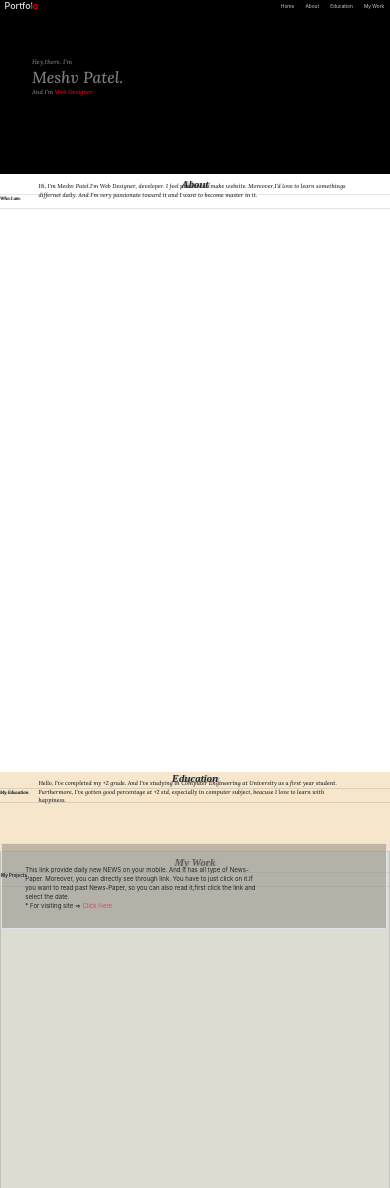
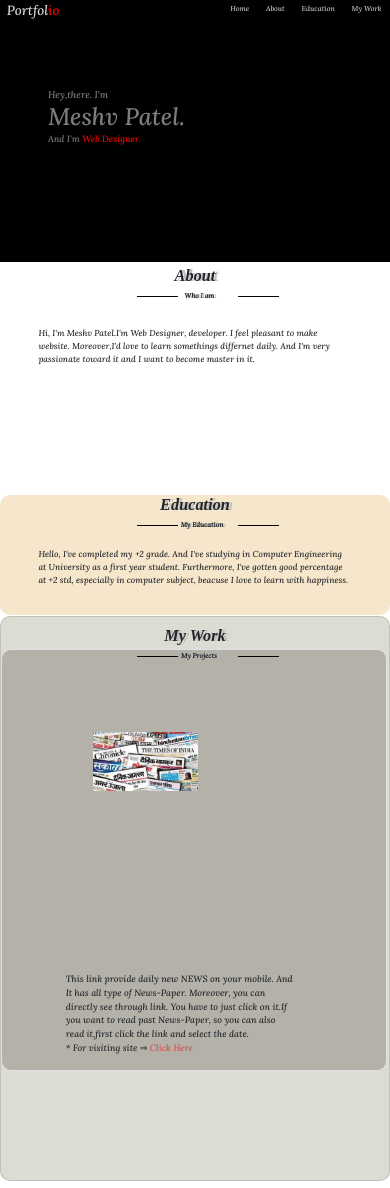
Before and after one commit to meshv-p/first_protfolio, a plain HTML site: page index.html in a window 390 px wide. Drawn offline with nearby package versions, Linux system fonts and the light colour scheme.

Commit message:
Update style.css

```diff
--- a/style.css
+++ b/style.css
@@ -1,14 +1,12 @@
 @import url('https://fonts.googleapis.com/css2?family=Lora:ital,wght@1,500&display=swap');
 html{
     font-size: 62.5%;
+    scroll-behavior: smooth;
 }
 
-.body{
-    height: 70vh;
-    margin-top: .3rem;
+body{
+    font-family: 'Lora', serif;
     scroll-behavior: smooth;
-    font-family: 'Lora', serif;
-    /* font-size: 10rem; */
 }
 
 h3{
@@ -18,7 +16,6 @@ h3{
     font-size: 2.8rem;
 }
 #io{
-    margin-left: -.7rem;
     color: red;
 }
 
@@ -98,15 +95,16 @@ h5{
 .card{
     background-color: #dcdcd3;
     height: 65vh;
-
+    border-radius: 10px;
 }
 .border{
     width: 99vw;
     height: 26.875rem;   /*43vh*/
     /* margin: 47rem 3rem; */
     background-color: #948f878c;
+    border-radius: 10px;
     position: relative;
-    top: -8.3rem;
+    top: -4.2rem;
     z-index: 1;
 }
 
@@ -178,6 +176,10 @@ a{
     width: 80vw;
     height: 19vh;
     margin-bottom: 1.6rem;
+    margin-top: 2.7rem;
+}
+header{
+    height: 10rem;
 }
 
 h4{
@@ -190,7 +192,7 @@ h4{
     font-weight: bold;
     margin-bottom: .8rem;
 }
-#hr1{
+.hr1{
     width: 10vw;
     margin-left: 37%;
     display: inline-block;
@@ -199,18 +201,24 @@ h4{
     border: .1rem solid black;
     margin-bottom: 1.6rem;
 }
-b{
+.b{
     text-align: center;
     position: relative;
     top: -1.0rem;
+    margin-left: 0.4rem;
     font-size: 1.4rem;
     text-shadow: silver .4rem .1rem .1rem;
 }
+.b1{
+    margin-left: 1.4rem;
+}
+.b1{
+    margin-left: 1.2rem;
+}
 
-
-#hr2{
+.hr2{
     width: 10vw;
-    margin-left: 53%;
+    margin-left: 55%;
     display: inline-block;
     position: relative;
     top: -3.7rem;
@@ -224,7 +232,7 @@ b{
     /* border: 2rem solid red; */
     background-color: #f6e6cb;
     height: 24.975rem;
-
+    border-radius: 10px;
 }
 
 .edu {                  /* for educa heading */
@@ -280,6 +288,9 @@ b{
     font-family: 'Times New Roman', Times, serif;
     font-weight: bold;
 }
+#header{
+    margin-top: 1rem;
+}
 #hr31{
     width: 10vw;
     margin-left: 37%;
@@ -314,64 +325,59 @@ b{
 
 }
 
-@media (max-width:700px) {
-    /* body{
-         font-size: 9rem;
-    } */
+@media  (max-width:50rem) {
         #me{
             display: none;
         }
+        html{
+            font-size: 30%;
+        }
+        .hr1{
+            margin-left: 35%;
+            border-bottom: none;
+        }
+        .hr2{
+            margin-left: 61% ;
+            border-bottom: none;
+        }
         .right{
-        display: none;
+            /* display: none; */
+            width: 51vw;
+            height: 25vh;
+            /* border: 1px solid red; */
+            margin: auto 16rem;
+            top: -7.3rem;
         }
-    html{
-        font-size: 20%;
+        .news{
+            width: 28rem;
         }
-    .me{
-        height: 23vh;
+        #News{
+            top: 8%;
+            left: -6.3rem;
+            width: 30rem;
         }
-    header{
-        height: 4.4px;
+        .myself{
+            margin-left: 8rem;
         }
         .border{
-        top: -4.3rem ;
+            border: 2px solid green;
+            display: flex;
+            flex-direction: column-reverse;
+            height: 50vh;
         }
-    .work{
-        margin-top: 2.3rem;
-    }
-    #hr1,#hr2,#hr21,#hr22,#hr31,#hr32{
-        border-bottom: none;
-
-    }
-    #hr21{
-        top: 2.3rem;
-    }
-    #e{
-        top: 1.4rem;
-        margin-left: .5rem;
-    }
-    #hr22{
-        top: -1rem;
-        margin-left: 56.4%;
-    }
-    #hr31{
-        z-index: 52;
-        top: 3.7rem;
-    }
-    #hr32{
-        margin-left: 55.8%;
-        top: -1.2rem;
-    }
-    #pro{
-        top: 1.1rem;
-        margin-left: 3.5rem;
+        .ed{
+            margin-left: 8rem;
         }
         .card{
-        height: 40vh;
+            height: 67vh;
+            margin-top: .1rem;
+            /* border: 1px solid red; */
+        }
+        .left{
+            top: -17.2rem;
+        }
+        .des{
+            margin-top: -3.5rem;
+            margin-left: 6rem;
         }
 }
-@media (max-width:400px) {
-    #hr2{
-        margin-left: 54%;
-    }
-}
```
Lines whose indentation alone changed are shown as unchanged.
